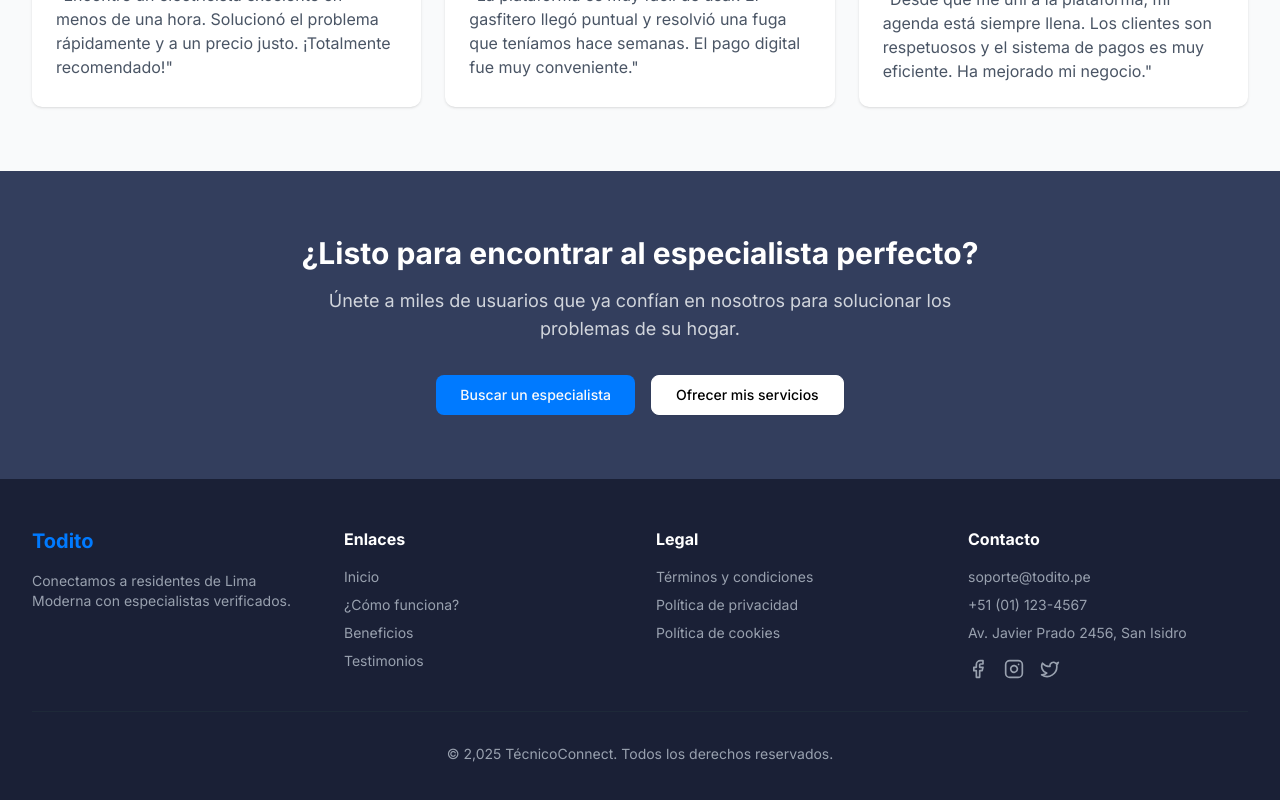
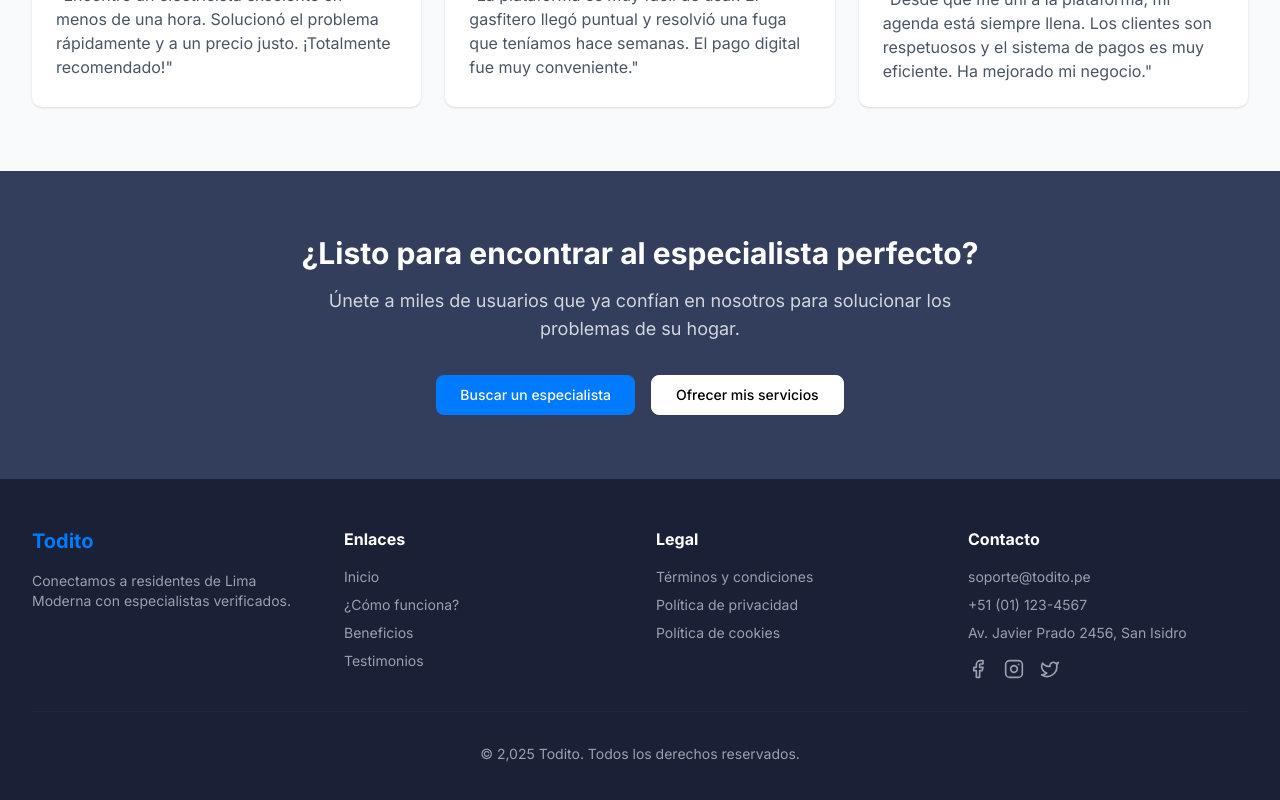
Before and after one commit to DiegoCuevas/especialist-app, a Next.js app: page / in a window 1280 px wide. Shown: the part 1666-2466 px from the top of the page. Built offline with nearby package versions, Linux system fonts and the light colour scheme.

Commit message:
Fix todito name

```diff
--- a/src/app/page.tsx
+++ b/src/app/page.tsx
@@ -354,7 +354,7 @@ export default function Home() {
             </div>
           </div>
           <div className="border-t border-gray-800 mt-8 pt-8 text-center text-sm text-gray-400">
-            <p>&copy; {fecha} TécnicoConnect. Todos los derechos reservados.</p>
+            <p>&copy; {fecha} Todito. Todos los derechos reservados.</p>
           </div>
         </div>
       </footer>
```
